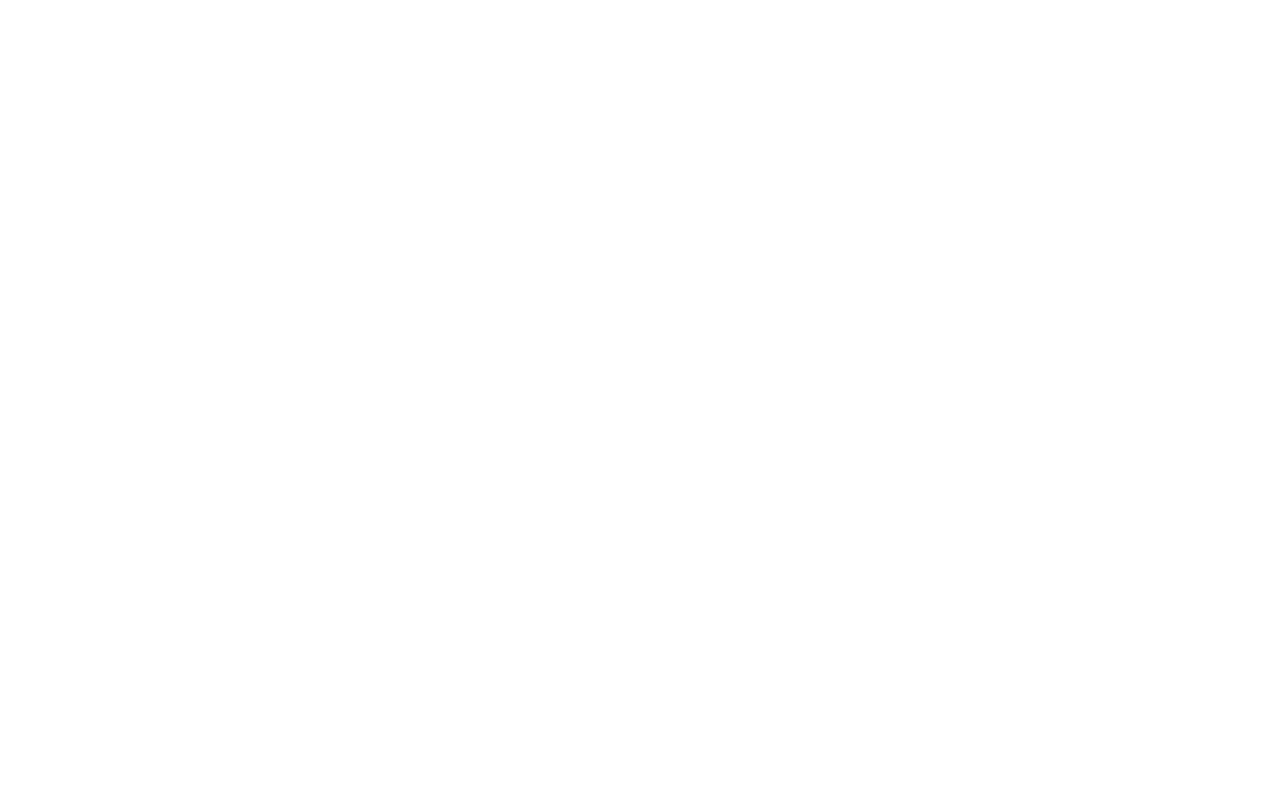
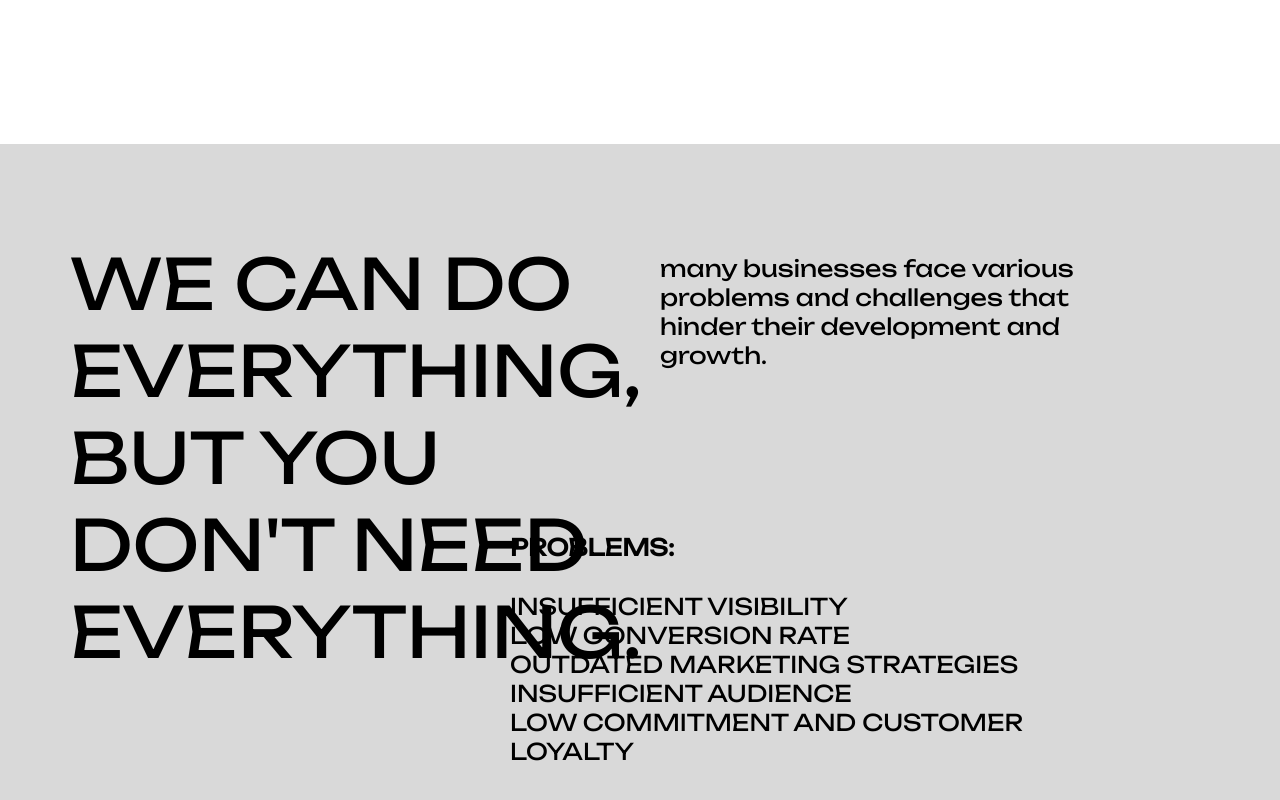
Before and after one commit to Ep1xo/marketing-agency, a React (Create React App) app: page / in a window 1280 px wide. Shown: the part 1954-2754 px from the top of the page. Before the commit the page ends 2098 px from the top, so only its background shows below. Built offline with nearby package versions, Linux system fonts and the light colour scheme.

Commit message:
strong-offer block is done

```diff
--- a/src/App.js
+++ b/src/App.js
@@ -3,6 +3,7 @@
 import './styles/fonts.css';
 import './styles/welcome-block.css';
 import './styles/about-us.css';
+import './styles/strong-offer.css';
 import './styles/comps-styles/MenuBlock.css';
 import { MenuBlock } from "./comps/MenuBlock";
 
@@ -85,6 +86,23 @@
           <div className="about-us-bottom-right-side"></div>
         </div>
       </div>
+
+      <div className="strong-offer-block">
+        <h1 className="strong-offer-block-left-side">
+          We can do everything, but you don't need everything.
+        </h1>
+
+        <div className="strong-offer-block-right-side">
+          <p className="strong-offer-block-right-side-top">
+            many businesses face various problems and challenges that hinder their development and growth.
+          </p>
+
+          <p className="strong-offer-block-right-side-bottom">
+            <span>PROBLEMS:</span>
+            Insufficient visibility <br/>Low conversion rate <br/>Outdated marketing strategies <br/>Insufficient audience <br/>Low commitment and customer loyalty
+          </p>
+        </div>
+      </div>
     </>
   );
 }
--- /dev/null
+++ b/src/styles/strong-offer.css
@@ -0,0 +1,49 @@
+.strong-offer-block{
+  background-color: #D9D9D9;
+  height: auto;
+
+  display: flex;
+  flex-direction: row;
+  justify-content: space-between;
+
+  padding-top: 50px;
+  padding-bottom: 75px;
+}
+
+.strong-offer-block-left-side{
+  text-transform: uppercase;
+
+  font-weight: 500;
+  font-size: 70px;
+  width: 600px;
+
+  margin-left: 70px;
+}
+
+.strong-offer-block-right-side{
+  display: flex;
+  flex-direction: column;
+}
+
+.strong-offer-block-right-side-top{
+  font-weight: 300;
+  font-size: 23px;
+  width: 500px;
+
+  margin-top: 60px;
+  margin-right: 120px;
+}
+
+.strong-offer-block-right-side-bottom{
+  font-size: 23px;
+  text-transform: uppercase;
+  width: 600px;
+  margin-left: -150px;
+  margin-top: 140px;
+}
+
+.strong-offer-block-right-side-bottom span{
+  font-weight: 600;
+  display: block;
+  margin-bottom: 30px;
+}
```
